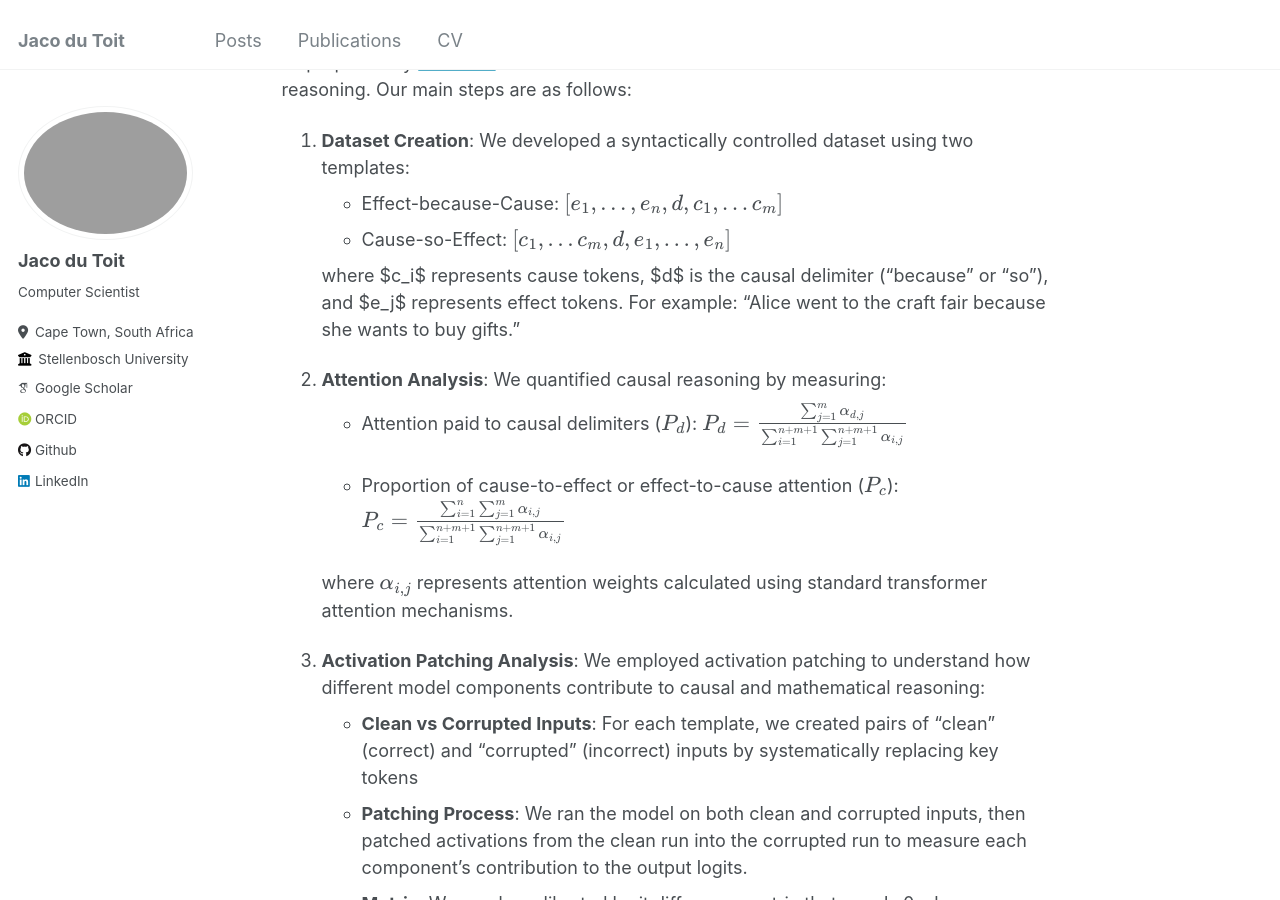
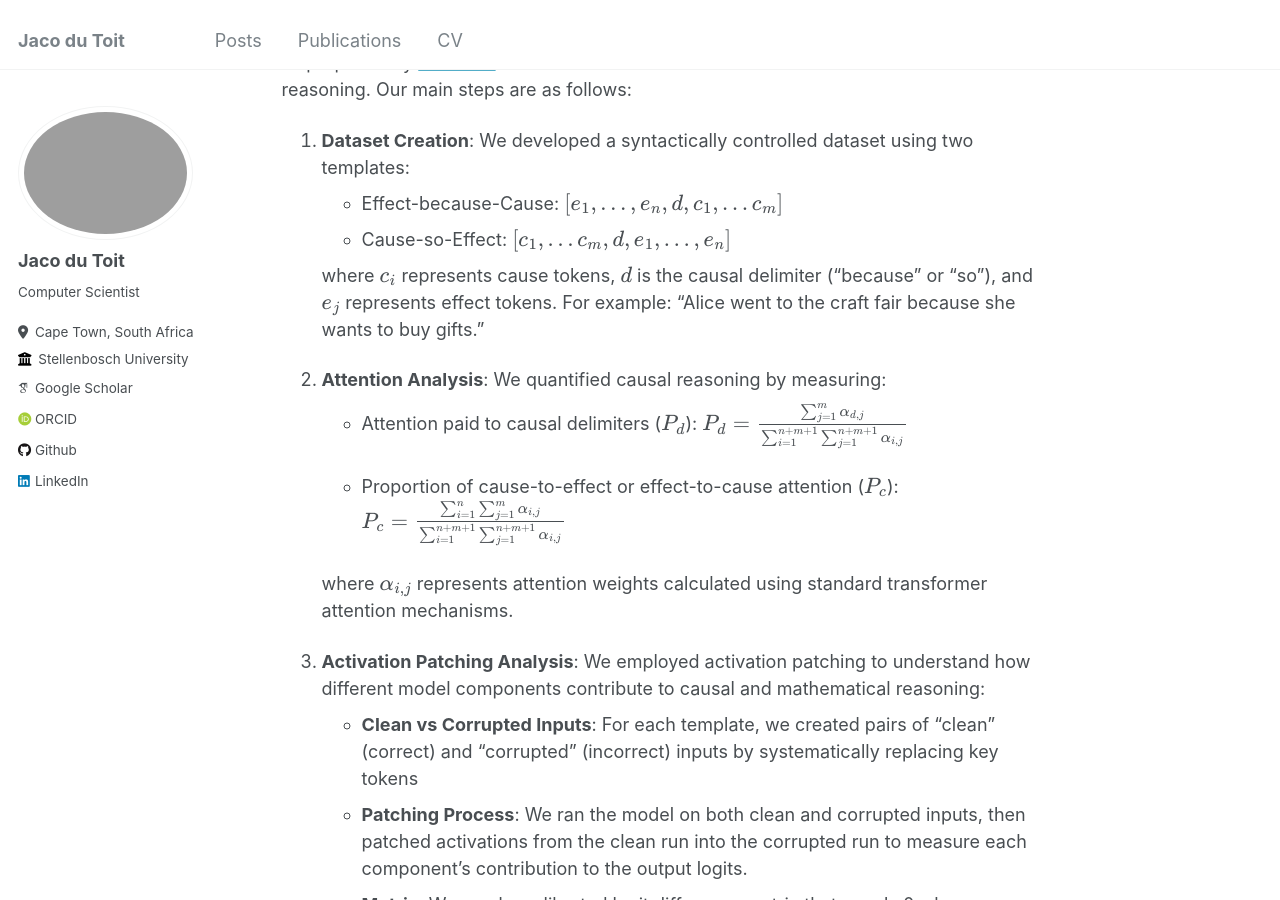
Before and after one commit to JacoDuToit11/JacoDuToit11.github.io, a Jekyll site: the page built from _posts/2024-08-06-Project_CausalReasoningMechInterp.md, in a window 1280 px wide and 900 px high, scrolled down 963 px. Built offline with Jekyll 4.4.1, drawn with Linux system fonts in a browser that asks for light colours; some web fonts are replaced.

Commit message:
minor bug fix

```diff
--- a/_posts/2024-08-06-Project_CausalReasoningMechInterp.md
+++ b/_posts/2024-08-06-Project_CausalReasoningMechInterp.md
@@ -8,6 +8,8 @@ tags:
   - Mechanistic Interpretability
   - Causal Reasoning
 ---
+
+<!-- In this project we investigate the circuits used by LLMs for simple causal reasoning tasks. -->
 
 ## Introduction
 
@@ -28,7 +30,7 @@ To investigate causal reasoning mechanisms across LLMs, we performed the main st
    - Effect-because-Cause: $$[e_1,\ldots,e_n, d, c_1,\ldots c_m]$$
    - Cause-so-Effect: $$[c_1,\ldots c_m, d, e_1,\ldots,e_n]$$
 
-   where $c_i$ represents cause tokens, $d$ is the causal delimiter ("because" or "so"), and $e_j$ represents effect tokens. For example: "Alice went to the craft fair because she wants to buy gifts."
+   where $$c_i$$ represents cause tokens, $$d$$ is the causal delimiter ("because" or "so"), and $$e_j$$ represents effect tokens. For example: "Alice went to the craft fair because she wants to buy gifts."
 
 2. **Attention Analysis**: We quantified causal reasoning by measuring:
    - Attention paid to causal delimiters ($$P_d$$):
```
